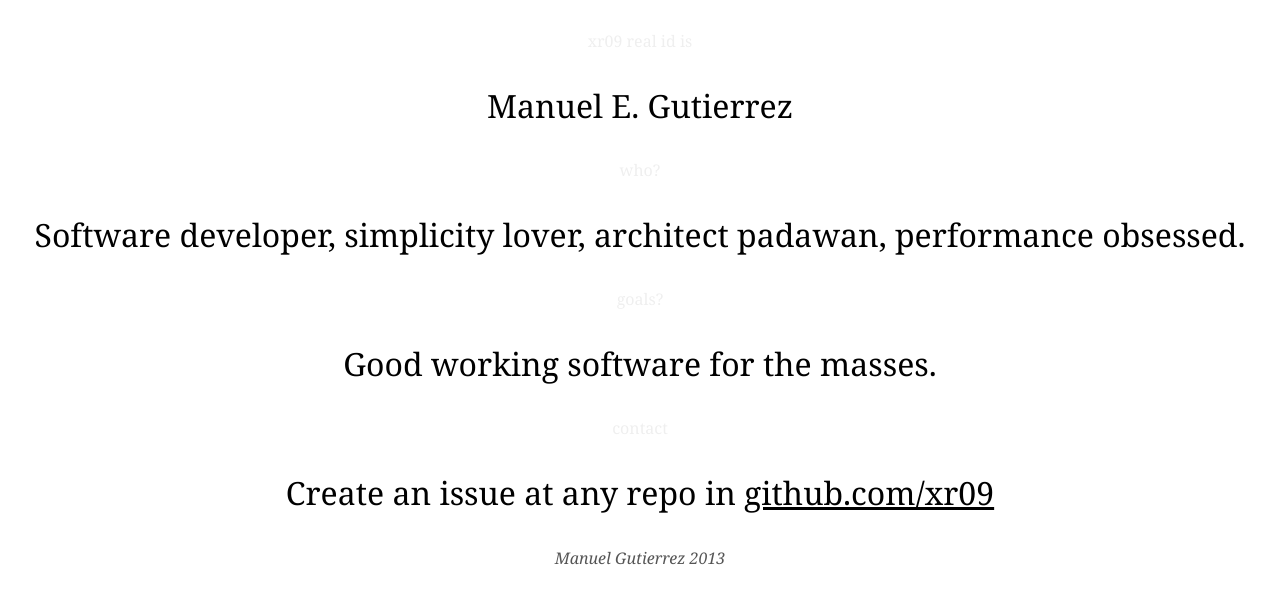
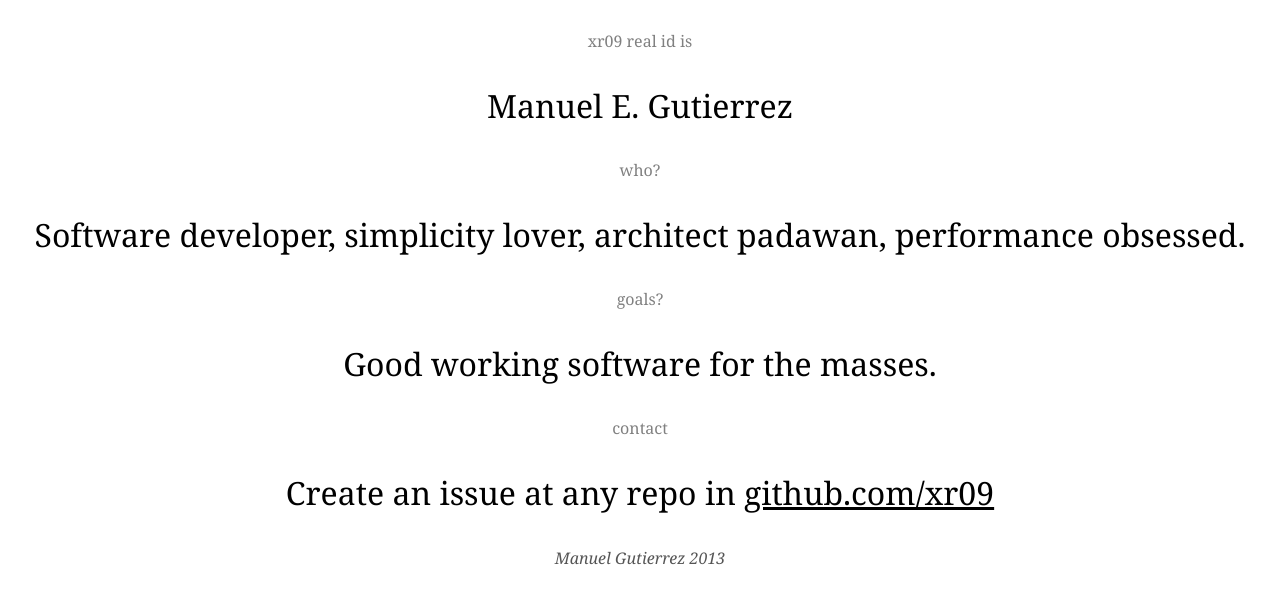
Before and after one commit to xr09/xr09.github.com, a plain HTML site: page index.html in a window 1280 px wide. Drawn offline with Linux system fonts and the light colour scheme.

Commit message:
little add

```diff
--- a/index.html
+++ b/index.html
@@ -14,7 +14,7 @@
             }
             .small {
                 font-size: 1em;
-                color: #efefef;
+                color: gray;
             }
             .large {
                 font-size: 2em;
```
